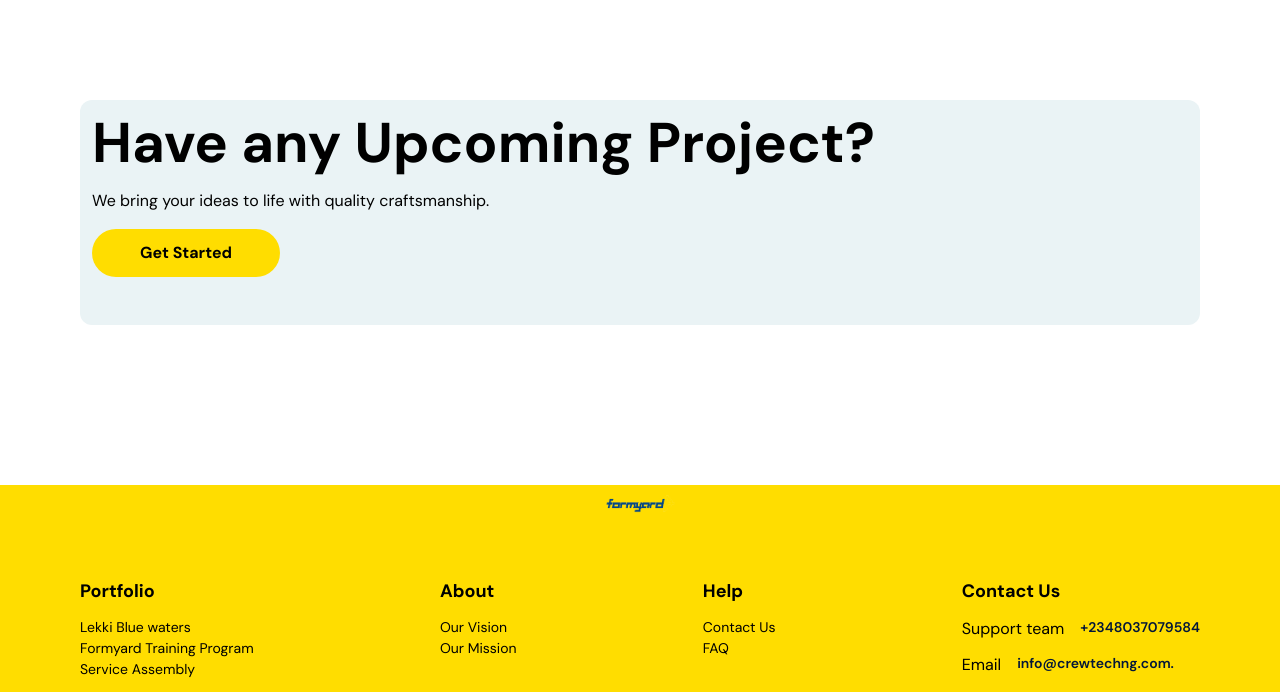
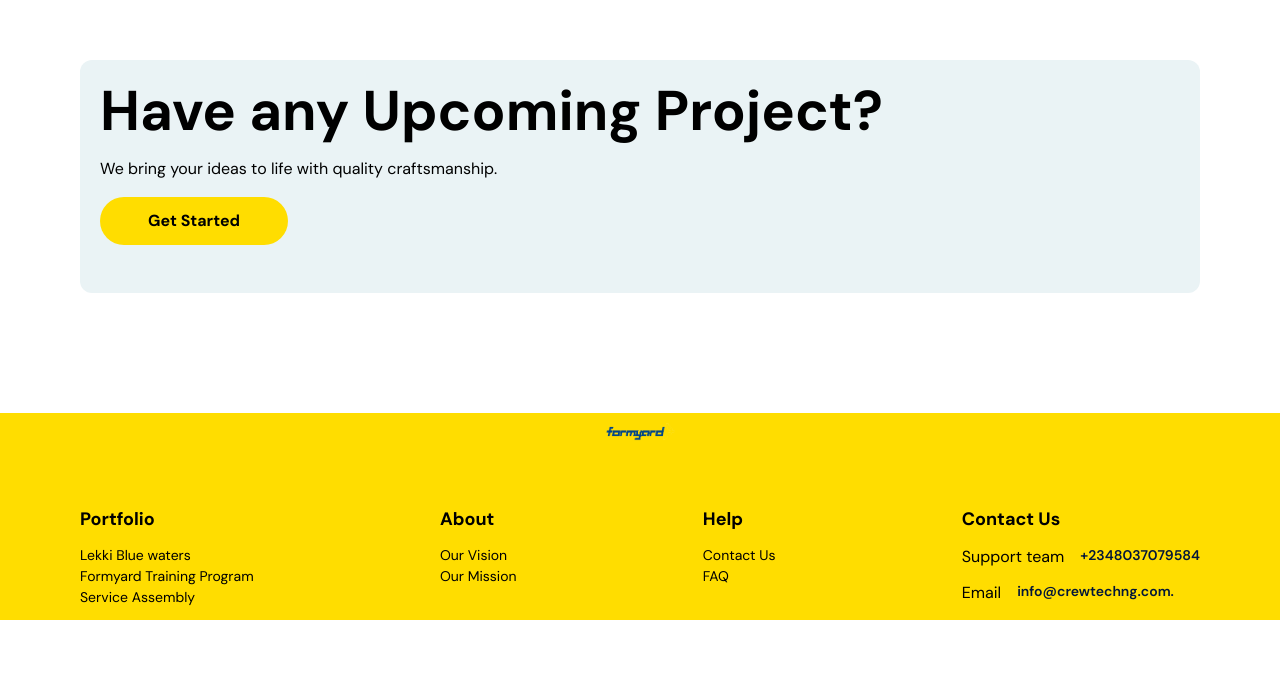
Before and after one commit to Ebiperre/FormyardNIG, a React (Vite) app: page / in a window 1280 px wide. Shown: the part 3970-4662 px from the top of the page. After the commit the page ends 4590 px from the top, so only its background shows below. Built offline with nearby package versions, Linux system fonts and the light colour scheme.

Commit message:
Update Projects.jsx

```diff
--- a/src/components/Projects.jsx
+++ b/src/components/Projects.jsx
@@ -3,8 +3,8 @@ import { Link } from 'react-router-dom'
 
 const Projects = () => {
   return (
-    <section className='2xl:max-container 4xl:max-none  relative flex flex-col px-8 lg:px-20 py-10 lg:mb-10 lg:py-20 xl:mb-20'>
-        <div className='bg-[#EAF3F5] rounded-xl p-3 pb-12 space-y-4 text-center lg:text-left'>
+    <section className='2xl:max-container 4xl:max-none  relative flex flex-col px-8 lg:px-20 py-10 lg:mb-10 lg:py-10 xl:mb-20'>
+        <div className='bg-[#EAF3F5] rounded-xl p-5 pb-12 space-y-4 text-center lg:text-left'>
             <h2 className='lg:bold-56 bold-28 lg:leading-[64px] text-center lg:text-left'>Have any Upcoming Project?</h2>
             <p className='w-full text-center lg:text-left'>We bring your ideas to life with quality craftsmanship.</p>
             <button className='rounded-full text-black text-base font-bold lg:text-start bg-[#FFDD00] px-12  py-3 '>
```
